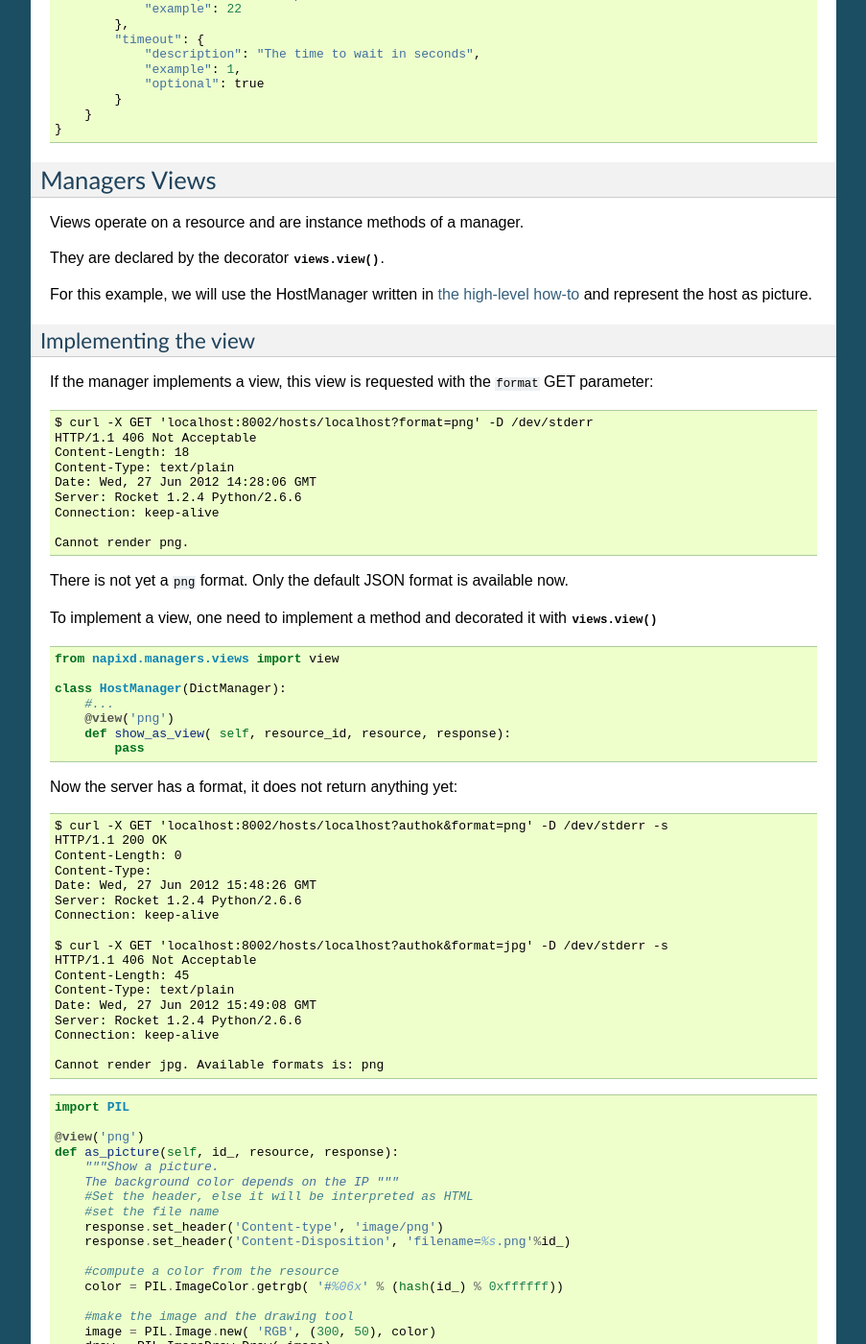
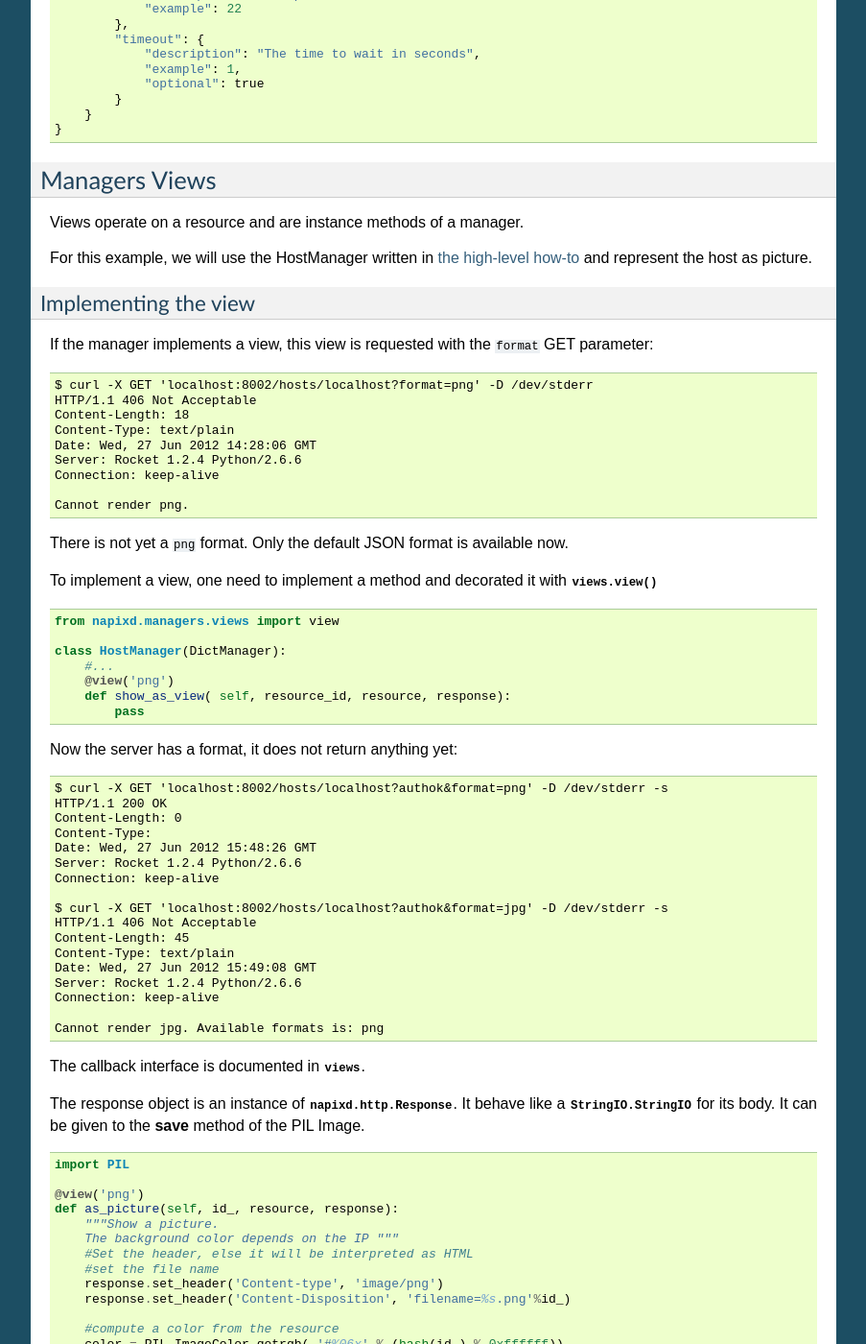
Before and after one commit to napix/NapixServer, a Sphinx documentation site: the page built from docs/extensions.rst, in a window 1280 px wide and 1400 px high, scrolled down 2488 px. Shown: the whole window at 96% size, without its empty margins (198-1101 px from the left). Built offline with Sphinx 7.4.7, drawn with Linux system fonts in a browser that asks for light colours; pages that are not in the unit, such as notebooks, are missing from menus; some of the changed text lies outside the part shown.

Commit message:
Add a doc paragraph on the views

```diff
--- a/docs/extensions.rst
+++ b/docs/extensions.rst
@@ -171,7 +171,6 @@ Managers Views
 
 Views operate on a resource and are instance methods of a manager.
 
-They are declared by the decorator :func:`views.view`.
 
 For this example, we will use the HostManager written in
 :ref:`the high-level how-to<high_level>` and represent the host as picture.
@@ -227,6 +226,13 @@ Now the server has a format, it does not return anything yet::
     Cannot render jpg. Available formats is: png
 
 
+The callback interface is documented in :mod:`views`.
+
+The response object is an instance of :class:`napixd.http.Response`.
+It behave like a :class:`StringIO.StringIO` for its body.
+It can be given to the **save** method of the PIL Image.
+
+
 .. code-block:: python
 
     import PIL
```
Also changed, not shown: other parts of docs/extensions.rst (+3 -3 lines).
